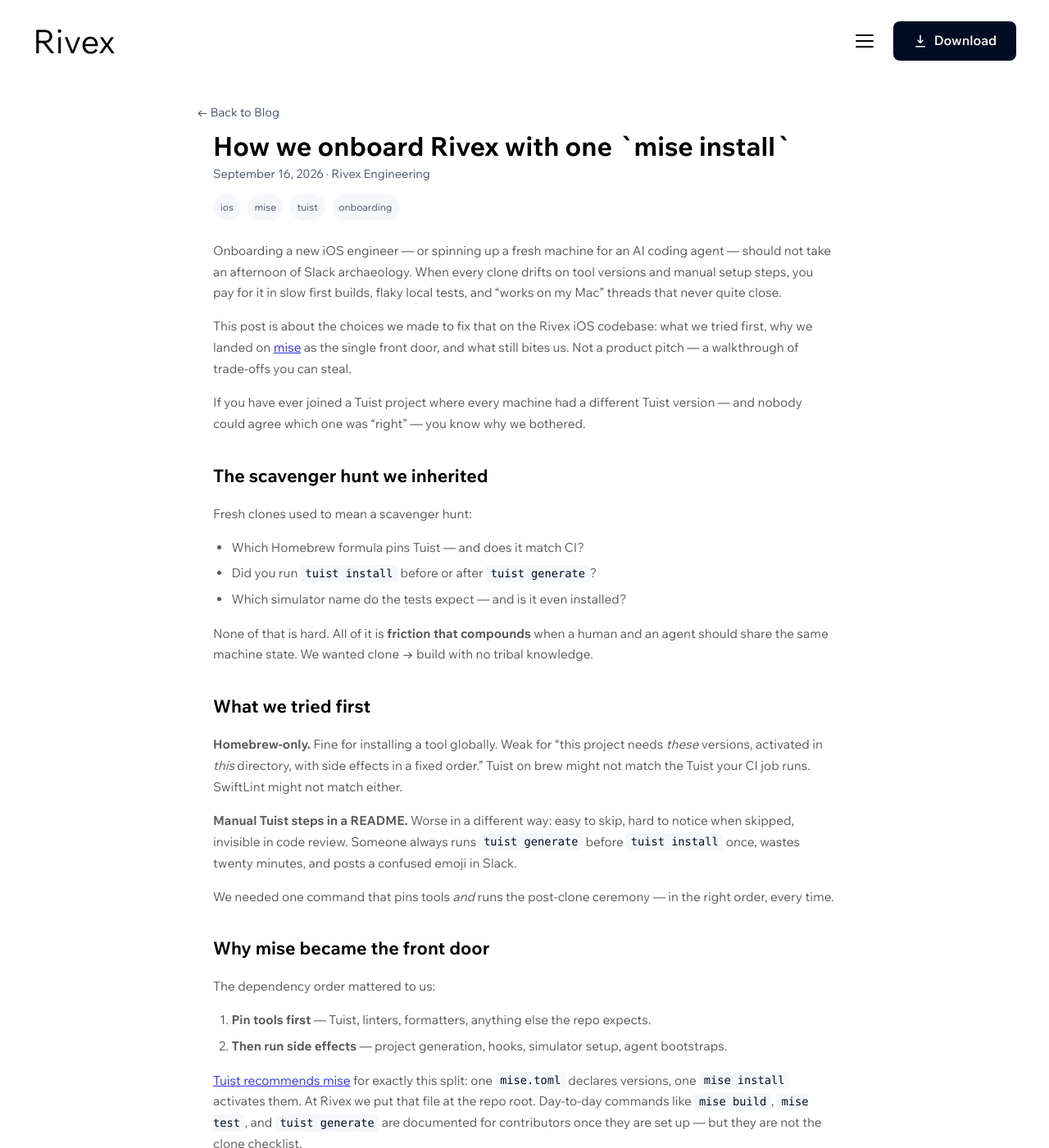
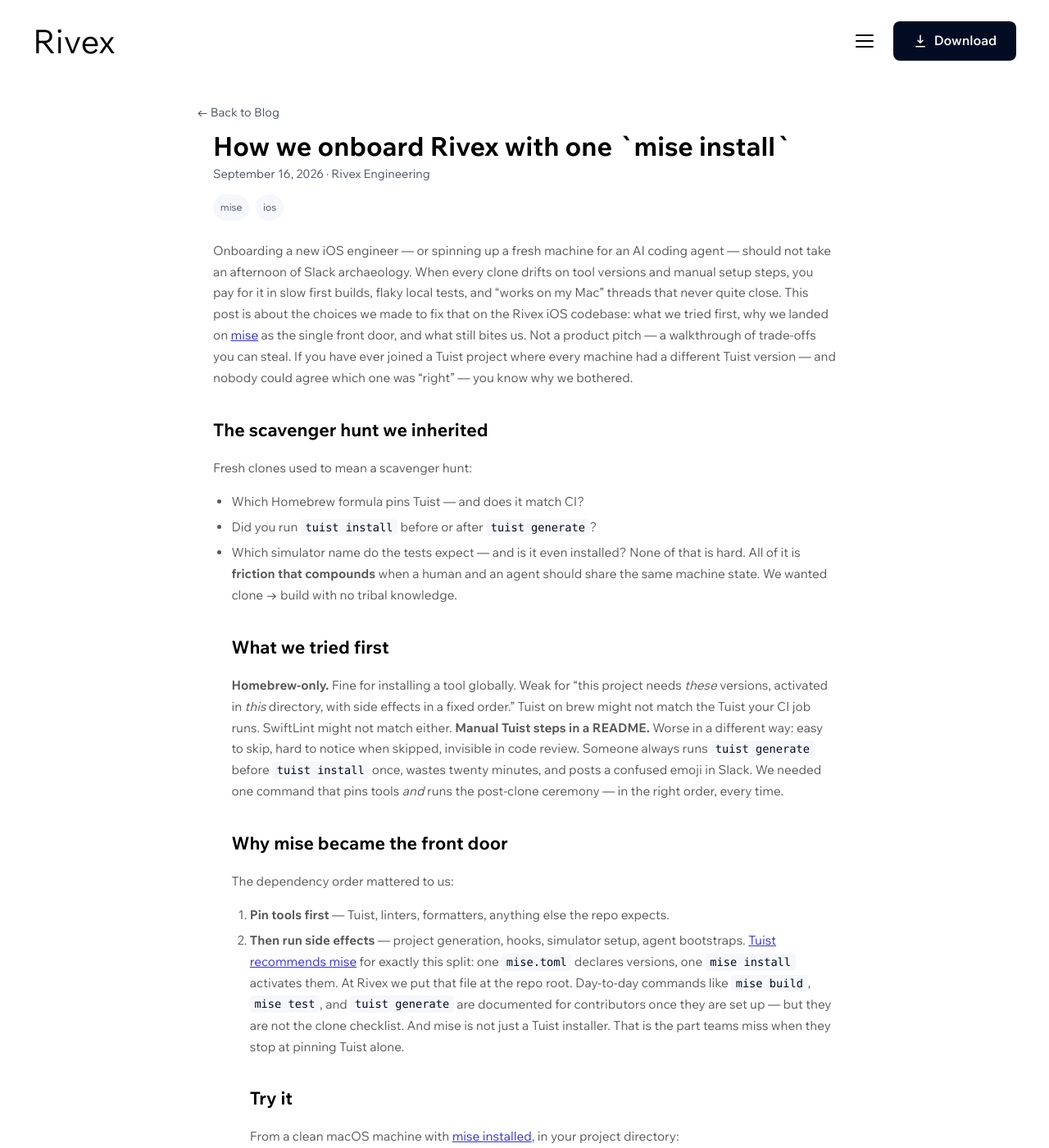
Before and after one commit to chefaio-ios/chefaio-landing-website, a Jekyll site: the page built from _posts/2026-09-16-how-we-onboard-rivex-with-one-mise-install.md, in a window 1280 px wide and 1400 px high. Shown: the whole window at 82% size. Built offline with Jekyll 4.4.1, drawn with Linux system fonts in a browser that asks for light colours; some web fonts are replaced; some of the changed text lies outside the part shown.

Commit message:
chore(blog): sync Published posts from Notion

````diff
--- a/_posts/2026-09-16-how-we-onboard-rivex-with-one-mise-install.md
+++ b/_posts/2026-09-16-how-we-onboard-rivex-with-one-mise-install.md
@@ -1,91 +1,58 @@
 ---
-title: "How we onboard Rivex with one `mise install`"
-date: 2026-09-16
-author: "Rivex Engineering"
-description: >-
-  Clone the Rivex iOS repo, run mise install once, and get pinned tools, a
-  generated Tuist project, git hooks, and a shared agent simulator — no brew
-  wiki required.
+title: How we onboard Rivex with one `mise install`
+date: '2026-09-16'
+author: Rivex Engineering
+description: Clone the Rivex iOS repo, run mise install once, and get pinned tools,
+  a generated Tuist project, git hooks, and a shared agent simulator — no brew wiki
+  required.
+notion_id: 3e122cfb-2af8-8163-957e-cf1de866c5af
 canonical: https://rivexapp.com/blog/2026/09/16/how-we-onboard-rivex-with-one-mise-install/
 tags:
-  - ios
-  - mise
-  - tuist
-  - onboarding
-categories:
-  - engineering
+- mise
+- ios
 ---
 
 Onboarding a new iOS engineer — or spinning up a fresh machine for an AI coding agent — should not take an afternoon of Slack archaeology. When every clone drifts on tool versions and manual setup steps, you pay for it in slow first builds, flaky local tests, and "works on my Mac" threads that never quite close.
-
 This post is about the choices we made to fix that on the Rivex iOS codebase: what we tried first, why we landed on [mise](https://mise.jdx.dev/) as the single front door, and what still bites us. Not a product pitch — a walkthrough of trade-offs you can steal.
-
 If you have ever joined a Tuist project where every machine had a different Tuist version — and nobody could agree which one was "right" — you know why we bothered.
-
 ## The scavenger hunt we inherited
-
 Fresh clones used to mean a scavenger hunt:
-
 - Which Homebrew formula pins Tuist — and does it match CI?
 - Did you run `tuist install` before or after `tuist generate`?
 - Which simulator name do the tests expect — and is it even installed?
-
 None of that is hard. All of it is **friction that compounds** when a human and an agent should share the same machine state. We wanted clone → build with no tribal knowledge.
-
 ## What we tried first
-
 **Homebrew-only.** Fine for installing a tool globally. Weak for "this project needs *these* versions, activated in *this* directory, with side effects in a fixed order." Tuist on brew might not match the Tuist your CI job runs. SwiftLint might not match either.
-
 **Manual Tuist steps in a README.** Worse in a different way: easy to skip, hard to notice when skipped, invisible in code review. Someone always runs `tuist generate` before `tuist install` once, wastes twenty minutes, and posts a confused emoji in Slack.
-
 We needed one command that pins tools *and* runs the post-clone ceremony — in the right order, every time.
-
 ## Why mise became the front door
-
 The dependency order mattered to us:
-
 1. **Pin tools first** — Tuist, linters, formatters, anything else the repo expects.
 2. **Then run side effects** — project generation, hooks, simulator setup, agent bootstraps.
-
 [Tuist recommends mise](https://tuist.dev/en/docs/guides/install-tuist) for exactly this split: one `mise.toml` declares versions, one `mise install` activates them. At Rivex we put that file at the repo root. Day-to-day commands like `mise build`, `mise test`, and `tuist generate` are documented for contributors once they are set up — but they are not the clone checklist.
-
 And mise is not just a Tuist installer. That is the part teams miss when they stop at pinning Tuist alone.
-
 ## Try it
-
 From a clean macOS machine with [mise installed](https://mise.jdx.dev/getting-started.html), in your project directory:
-
 ```bash
 mise trust
 mise install
 ```
-
 **Expected:** mise downloads and activates the pinned tools from `mise.toml`, then runs the `postinstall` hook — Tuist dependency install, project generation, git hooks, a shared simulator, and a few agent-oriented bootstraps. You should not need to run any of that by hand.
-
 Sanity-check the toolchain — Tuist and the linters that used to drift on their own:
-
 ```bash
 tuist version
 swiftlint version
 swiftformat --version
 ```
-
 **Expected:** version strings matching the pins in `mise.toml`, not whatever Homebrew happened to serve last week.
-
 Confirm the generated workspace exists:
-
 ```bash
 ls *.xcworkspace
 ```
-
 **Expected:** a generated Xcode workspace on disk. Tuist output is gitignored, so a fresh clone will not have one until `mise install` finishes. Open it in Xcode and you are ready to build.
-
 ## What `mise install` actually does
-
-**Layer 1 — pinned tools (`mise.toml` → `[tools]`)**
-
+**Layer 1 — pinned tools (****`mise.toml`**** → ****`[tools]`****)**
 A typical iOS `mise.toml` might look like this (illustrative):
-
 ```toml
 [settings]
 pin = true
@@ -95,46 +62,32 @@ tuist = "4.48.2"
 swiftlint = "0.57.0"
 swiftformat = "0.54.5"
 ```
-
 SwiftLint and SwiftFormat are the easy wins — same pin on your laptop, your teammate's machine, and CI. No more "works locally, fails in the pipeline because CI picked up a newer SwiftLint rule." Everyone gets the same binaries; agents included.
-
-**Layer 2 — postinstall hook (`mise.toml` → `[hooks]`)**
-
+**Layer 2 — postinstall hook (****`mise.toml`**** → ****`[hooks]`****)**
 After tools land, `postinstall` runs in a fixed order:
-
 1. `tuist install` — resolve SPM dependencies
 2. `tuist generate` — produce the generated Xcode workspace from `Project.swift`
 3. Bootstrap git hooks — format/lint gates locally
 4. Install a shared simulator — one consistent destination for local runs and tests
 5. Set up agent IDE permissions — the local access an AI coding agent needs to read files, run terminal commands, and work inside your editor without you clicking through prompts every session
 6. Bootstrap shared env — API keys and config agents expect locally
-
 Tuist runs in steps 1–2 directly in the hook. Everything after that handles the environment *around* the Xcode project — not project generation itself.
-
 You do not memorize the order. You run `mise install` once.
-
 ## What bit us
-
 A few things production (and impatient teammates) taught us that the design alone did not:
-
 - **Order matters.** `tuist install` before `tuist generate` is not negotiable. We had to encode that in postinstall because READMEs do not survive contact with Monday morning.
 - **Pinning only Tuist is not enough.** SwiftLint drift caused more "CI is broken but I cannot reproduce it" tickets than Tuist version skew ever did. Bundling linters in `mise.toml` was cheap insurance.
 - **Manual steps do not scale to agents.** A human might forgive a five-step checklist. An agent will not — it needs the same deterministic entry point every time.
 - **Postinstall is not free.** It adds time to every fresh clone. We accepted that trade-off over debugging mismatched environments.
-
 ## Principles we'd steal
-
 | Input | Output |
-|-------|--------|
-| `mise trust` | Repo config is allowed to run on your machine |
-| `mise install` | Pinned tools + postinstall complete |
+| --- | --- |
+| mise trust | Repo config is allowed to run on your machine |
+| mise install | Pinned tools + postinstall complete |
 | Open the generated Xcode workspace | Builds against the same Tuist graph the team expects |
-
 - **One entry point beats a wiki.** If setup is not in version control, it will drift.
 - **One owner for pin bumps.** When someone changes a version in `mise.toml`, it goes through normal PR review; everyone else re-runs `mise install`.
 - **Pin tools, then automate side effects.** mise handles versions — Tuist, SwiftLint, SwiftFormat, and friends — postinstall handles the rest.
 - **Hide Tuist ceremony on day zero.** Reach for `tuist generate` directly only when you are changing project structure.
-
 Next up in this series: why we wrap build and test behind `mise build` and `mise test` instead of raw `xcodebuild` flags — same philosophy, different layer.
-
 If you like how we run agent-ready iOS setups, [try Rivex on the App Store](https://apps.apple.com/app/rivex/id6752362984) — we built the product with the same discipline we use to build the repo.
````
